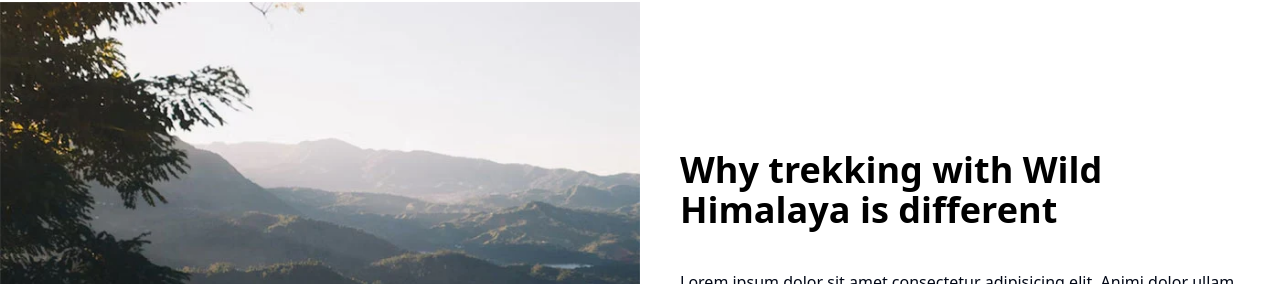
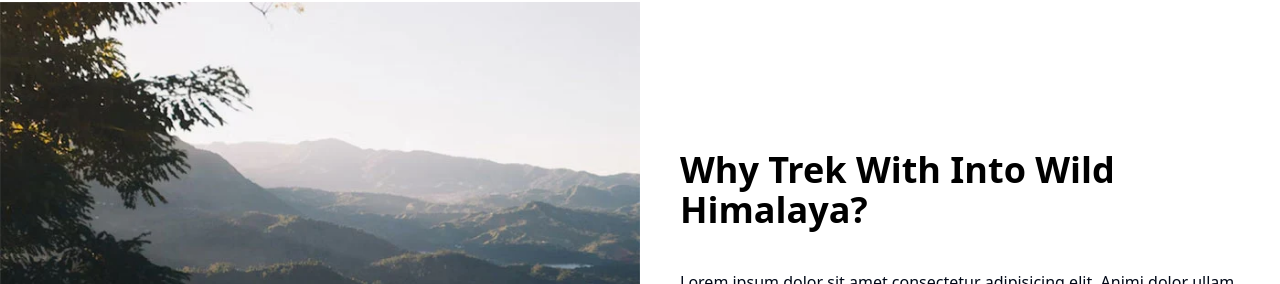
Before and after one commit to pearlorganisation/WILD_HIMALAYAS_MERN, a React (Vite) app: page / in a window 1280 px wide. Shown: the part 4077-4361 px from the top of the page. Built offline with nearby package versions, Linux system fonts and the light colour scheme; no server answers.

Commit message:
Update Intro.jsx

```diff
--- a/src/components/Home/Intro.jsx
+++ b/src/components/Home/Intro.jsx
@@ -10,9 +10,9 @@
         </div>
         <div className="flex h-full items-center px-10 flex-col justify-center">
           <h2 className="text-4xl text-black font-semibold my-10 leading-10">
-            Why trekking with{" "}
-            <span className="text-myStyle font-semibold">Wild Himalaya</span>{" "}
-            is different
+           Why Trek With Into{" "}
+            <span className="text-myStyle font-semibold">Wild Himalaya?</span>{" "}
+
           </h2>
           <p>
             Lorem ipsum dolor sit amet consectetur adipisicing elit. Animi dolor
```
